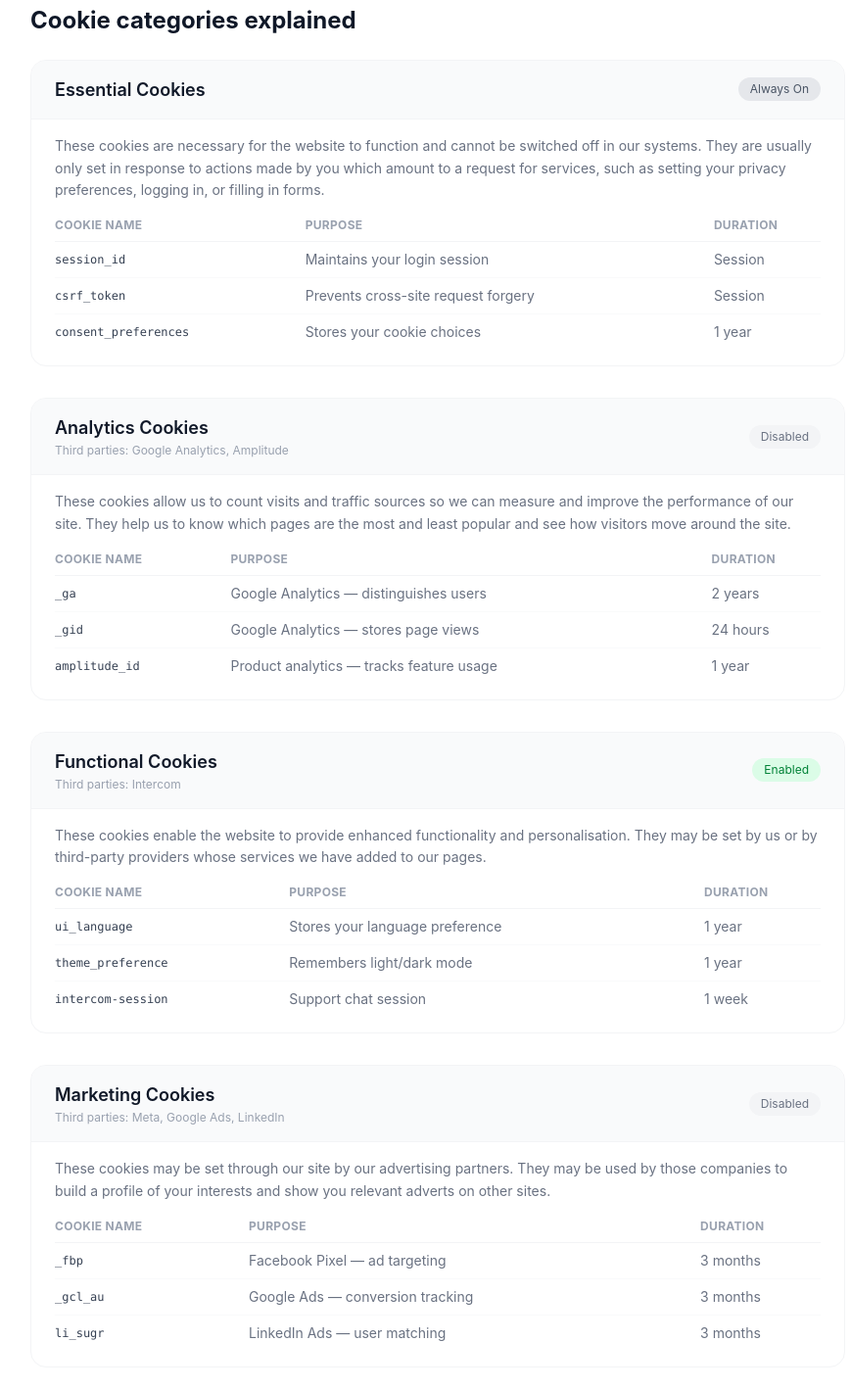
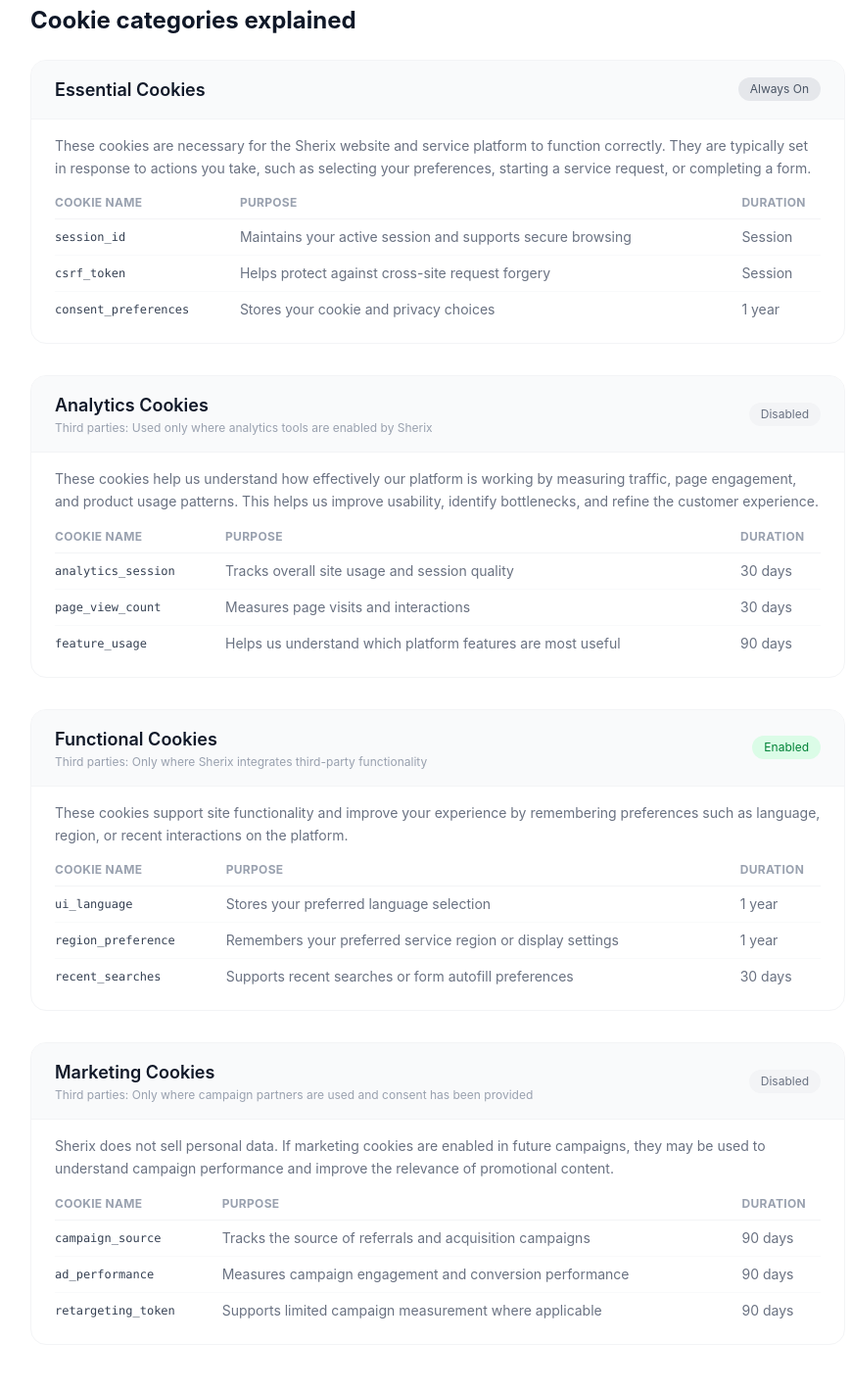
Before and after one commit to Kwekuaugust22/sherix-app-website, a React (Vite) app: page /cookies in a window 1280 px wide. Shown: the part 1000-2419 px from the top of the page at 98% size, without its empty margins (193-1062 px from the left). Built offline with nearby package versions, Linux system fonts and the light colour scheme.

Commit message:
Policy & Legal Documents Updated

```diff
--- a/src/app/components/Layout.tsx
+++ b/src/app/components/Layout.tsx
@@ -1,14 +1,7 @@
 import { useState, useEffect, useLayoutEffect, useRef } from 'react';
 import { Outlet, NavLink, useLocation } from 'react-router-dom';
-import { Menu, X, MessageSquare, ArrowUp, MapPin, Facebook, Instagram, Twitter, Users, ChevronDown } from 'lucide-react';
+import { Menu, X, MessageSquare, ArrowUp, MapPin, Users, ChevronDown } from 'lucide-react';
 import logoImg from '../../imports/sherixlogo.png';
-function TikTokIcon({ className }: { className?: string }) {
-  return (
-    <svg className={className} viewBox="0 0 24 24" fill="currentColor" xmlns="http://www.w3.org/2000/svg">
-      <path d="M19.59 6.69a4.83 4.83 0 01-3.77-4.25V2h-3.45v13.67a2.89 2.89 0 01-2.88 2.5 2.89 2.89 0 01-2.89-2.89 2.89 2.89 0 012.89-2.89c.28 0 .54.04.79.1V9.01a6.33 6.33 0 00-.79-.05 6.34 6.34 0 00-6.34 6.34 6.34 6.34 0 006.34 6.34 6.34 6.34 0 006.33-6.34V8.75a8.27 8.27 0 004.84 1.55V6.85a4.85 4.85 0 01-1.07-.16z" />
-    </svg>
-  );
-}
 
 const navLinks = [
   { to: '/', label: 'Home' },
--- a/src/app/pages/ContactPage.tsx
+++ b/src/app/pages/ContactPage.tsx
@@ -2,21 +2,13 @@ import { useState } from 'react';
 import { motion } from 'motion/react';
 import {
   Mail, ArrowRight, Send, CheckCircle,
-  Headphones, Building2, Wrench, Facebook, Instagram, Twitter,
+  Headphones, Building2, Wrench,
 } from 'lucide-react';
 import heroBg from '../../imports/Breakdown-800x480.jpg';
 
 const vp = { once: true, amount: 0.12 };
 const rise = { hidden: { opacity: 0, y: 22 }, show: { opacity: 1, y: 0, transition: { duration: 0.6, ease: [0.22, 1, 0.36, 1] } } };
 const stagger = (d = 0.09) => ({ show: { transition: { staggerChildren: d } } });
-
-function TikTokIcon({ className }: { className?: string }) {
-  return (
-    <svg className={className} viewBox="0 0 24 24" fill="currentColor">
-      <path d="M19.59 6.69a4.83 4.83 0 01-3.77-4.25V2h-3.45v13.67a2.89 2.89 0 01-2.88 2.5 2.89 2.89 0 01-2.89-2.89 2.89 2.89 0 012.89-2.89c.28 0 .54.04.79.1V9.01a6.33 6.33 0 00-.79-.05 6.34 6.34 0 00-6.34 6.34 6.34 6.34 0 006.34 6.34 6.34 6.34 0 006.33-6.34V8.75a8.27 8.27 0 004.84 1.55V6.85a4.85 4.85 0 01-1.07-.16z" />
-    </svg>
-  );
-}
 
 const enquiryTypes = [
   {
@@ -259,46 +251,6 @@ export function ContactPage() {
         </div>
       </section>
 
-      <section className="py-28 bg-white border-b border-gray-100">
-        <div className="max-w-7xl mx-auto px-6 sm:px-10 lg:px-16">
-          <motion.div initial="hidden" whileInView="show" viewport={vp} variants={stagger(0.08)}>
-            <motion.p variants={rise} className="text-xs tracking-[0.22em] uppercase text-red-600 mb-5">
-              Follow Sherix
-            </motion.p>
-            <motion.h2
-              variants={rise}
-              className="text-gray-900 mb-4"
-              style={{ fontSize: 'clamp(1.9rem, 3.2vw, 2.8rem)', fontWeight: 800, letterSpacing: '-0.03em', lineHeight: 1.1 }}
-            >
-              Stay connected with Sherix.
-            </motion.h2>
-            <motion.p variants={rise} className="text-gray-500 text-sm leading-relaxed max-w-2xl">
-              Stay connected with Sherix for product updates, vehicle ownership tips, new features, and company announcements.
-            </motion.p>
-
-            <motion.div variants={rise} className="mt-8 flex flex-wrap gap-3">
-              {[
-                { icon: Facebook, label: 'Facebook', href: 'https://www.facebook.com' },
-                { icon: Instagram, label: 'Instagram', href: 'https://www.instagram.com' },
-                { icon: Twitter, label: 'X', href: 'https://x.com' },
-                { icon: TikTokIcon, label: 'TikTok', href: 'https://www.tiktok.com' },
-              ].map((social) => (
-                <a
-                  key={social.label}
-                  href={social.href}
-                  target="_blank"
-                  rel="noreferrer"
-                  aria-label={social.label}
-                  className="w-11 h-11 rounded-full border border-gray-200 flex items-center justify-center text-gray-500 hover:text-red-600 hover:border-red-200 hover:bg-red-50 transition-all duration-200"
-                >
-                  <social.icon className="w-4 h-4" />
-                </a>
-              ))}
-            </motion.div>
-          </motion.div>
-        </div>
-      </section>
-
       <style>{`
         .field-input {
           width: 100%;
--- a/src/app/pages/CookiesPage.tsx
+++ b/src/app/pages/CookiesPage.tsx
@@ -5,48 +5,48 @@ const cookieCategories = [
     id: 'essential',
     name: 'Essential Cookies',
     required: true,
-    description: 'These cookies are necessary for the website to function and cannot be switched off in our systems. They are usually only set in response to actions made by you which amount to a request for services, such as setting your privacy preferences, logging in, or filling in forms.',
+    description: 'These cookies are necessary for the Sherix website and service platform to function correctly. They are typically set in response to actions you take, such as selecting your preferences, starting a service request, or completing a form.',
     examples: [
-      { name: 'session_id', purpose: 'Maintains your login session', duration: 'Session' },
-      { name: 'csrf_token', purpose: 'Prevents cross-site request forgery', duration: 'Session' },
-      { name: 'consent_preferences', purpose: 'Stores your cookie choices', duration: '1 year' },
+      { name: 'session_id', purpose: 'Maintains your active session and supports secure browsing', duration: 'Session' },
+      { name: 'csrf_token', purpose: 'Helps protect against cross-site request forgery', duration: 'Session' },
+      { name: 'consent_preferences', purpose: 'Stores your cookie and privacy choices', duration: '1 year' },
     ],
   },
   {
     id: 'analytics',
     name: 'Analytics Cookies',
     required: false,
-    description: 'These cookies allow us to count visits and traffic sources so we can measure and improve the performance of our site. They help us to know which pages are the most and least popular and see how visitors move around the site.',
+    description: 'These cookies help us understand how effectively our platform is working by measuring traffic, page engagement, and product usage patterns. This helps us improve usability, identify bottlenecks, and refine the customer experience.',
     examples: [
-      { name: '_ga', purpose: 'Google Analytics — distinguishes users', duration: '2 years' },
-      { name: '_gid', purpose: 'Google Analytics — stores page views', duration: '24 hours' },
-      { name: 'amplitude_id', purpose: 'Product analytics — tracks feature usage', duration: '1 year' },
+      { name: 'analytics_session', purpose: 'Tracks overall site usage and session quality', duration: '30 days' },
+      { name: 'page_view_count', purpose: 'Measures page visits and interactions', duration: '30 days' },
+      { name: 'feature_usage', purpose: 'Helps us understand which platform features are most useful', duration: '90 days' },
     ],
-    thirdParty: 'Google Analytics, Amplitude',
+    thirdParty: 'Used only where analytics tools are enabled by Sherix',
   },
   {
     id: 'functional',
     name: 'Functional Cookies',
     required: false,
-    description: 'These cookies enable the website to provide enhanced functionality and personalisation. They may be set by us or by third-party providers whose services we have added to our pages.',
+    description: 'These cookies support site functionality and improve your experience by remembering preferences such as language, region, or recent interactions on the platform.',
     examples: [
-      { name: 'ui_language', purpose: 'Stores your language preference', duration: '1 year' },
-      { name: 'theme_preference', purpose: 'Remembers light/dark mode', duration: '1 year' },
-      { name: 'intercom-session', purpose: 'Support chat session', duration: '1 week' },
+      { name: 'ui_language', purpose: 'Stores your preferred language selection', duration: '1 year' },
+      { name: 'region_preference', purpose: 'Remembers your preferred service region or display settings', duration: '1 year' },
+      { name: 'recent_searches', purpose: 'Supports recent searches or form autofill preferences', duration: '30 days' },
     ],
-    thirdParty: 'Intercom',
+    thirdParty: 'Only where Sherix integrates third-party functionality',
   },
   {
     id: 'marketing',
     name: 'Marketing Cookies',
     required: false,
-    description: 'These cookies may be set through our site by our advertising partners. They may be used by those companies to build a profile of your interests and show you relevant adverts on other sites.',
+    description: 'Sherix does not sell personal data. If marketing cookies are enabled in future campaigns, they may be used to understand campaign performance and improve the relevance of promotional content.',
     examples: [
-      { name: '_fbp', purpose: 'Facebook Pixel — ad targeting', duration: '3 months' },
-      { name: '_gcl_au', purpose: 'Google Ads — conversion tracking', duration: '3 months' },
-      { name: 'li_sugr', purpose: 'LinkedIn Ads — user matching', duration: '3 months' },
+      { name: 'campaign_source', purpose: 'Tracks the source of referrals and acquisition campaigns', duration: '90 days' },
+      { name: 'ad_performance', purpose: 'Measures campaign engagement and conversion performance', duration: '90 days' },
+      { name: 'retargeting_token', purpose: 'Supports limited campaign measurement where applicable', duration: '90 days' },
     ],
-    thirdParty: 'Meta, Google Ads, LinkedIn',
+    thirdParty: 'Only where campaign partners are used and consent has been provided',
   },
 ];
 
@@ -81,12 +81,12 @@ export function CookiesPage() {
       {/* Header */}
       <section className="bg-gray-900 text-white py-16">
         <div className="max-w-4xl mx-auto px-4 sm:px-6 lg:px-8">
-          <span className="text-gray-400 text-sm font-semibold uppercase tracking-wide">Legal</span>
+          <span className="text-gray-400 text-sm font-semibold uppercase tracking-wide">Policies & Legal Documents</span>
           <h1 className="text-4xl font-bold mt-2 mb-2">Cookies Policy</h1>
           <div className="flex flex-wrap items-center gap-4 text-sm text-gray-400 mt-4">
-            <span>Last updated: 1 June 2026</span>
+            <span>Last updated: 11 June 2026</span>
             <span>•</span>
-            <span>GDPR & ePrivacy Compliant</span>
+            <span>Privacy & cookie compliance</span>
           </div>
         </div>
       </section>
@@ -94,7 +94,7 @@ export function CookiesPage() {
       <div className="max-w-4xl mx-auto px-4 sm:px-6 lg:px-8 py-12">
         {/* Intro */}
         <p className="text-gray-600 text-sm leading-relaxed mb-4">
-          This Cookies Policy explains what cookies are, how we use them on the WebApp platform, what third-party cookies we use, and how you can control and delete cookies. For more information about how we handle your personal data, please see our <a href="/privacy" className="text-red-600 hover:underline">Privacy Policy</a>.
+          This Cookies Policy explains what cookies are, how Sherix uses them on our website and platform, which categories of cookies we may use, and how you can control, review, and delete cookies. For more information about how we handle your personal data, please see our <a href="/privacy" className="text-red-600 hover:underline">Privacy Policy</a>.
         </p>
         <p className="text-gray-600 text-sm leading-relaxed mb-10">
           A cookie is a small text file stored on your device when you visit a website. Cookies serve many functions — they remember your preferences, help us analyse site performance, and enable personalised advertising.
@@ -197,7 +197,7 @@ export function CookiesPage() {
         {/* Contact */}
         <div className="mt-8 p-6 bg-gray-50 rounded-xl border border-gray-200">
           <h3 className="font-semibold text-gray-900 mb-1">Questions about cookies?</h3>
-          <p className="text-sm text-gray-500">Email us at <a href="mailto:privacy@webapp.com" className="text-red-600 hover:underline">privacy@webapp.com</a> or visit our <a href="/support" className="text-red-600 hover:underline">Support page</a>.</p>
+          <p className="text-sm text-gray-500">Email us at <a href="mailto:support@sherix.com" className="text-red-600 hover:underline">support@sherix.com</a> or visit our <a href="/support" className="text-red-600 hover:underline">Support page</a>.</p>
         </div>
       </div>
     </div>
```
